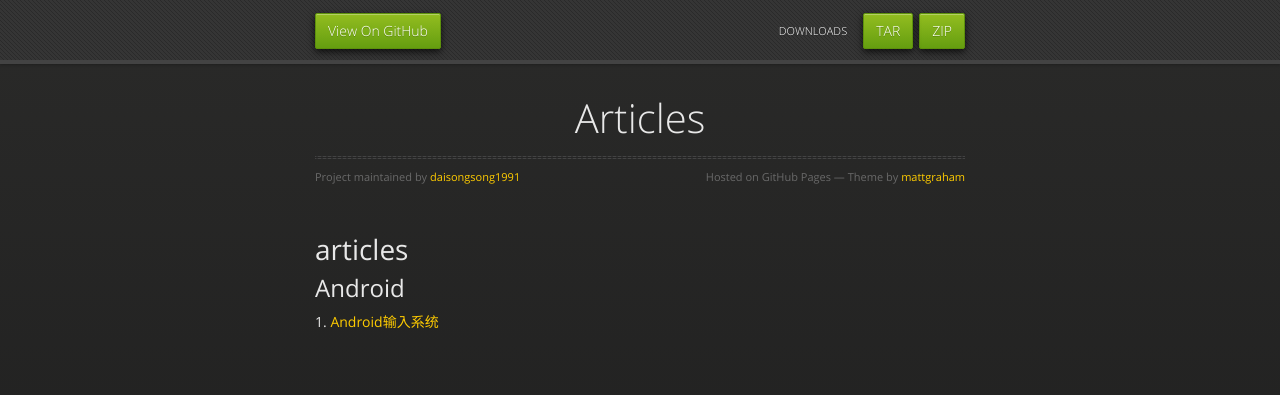
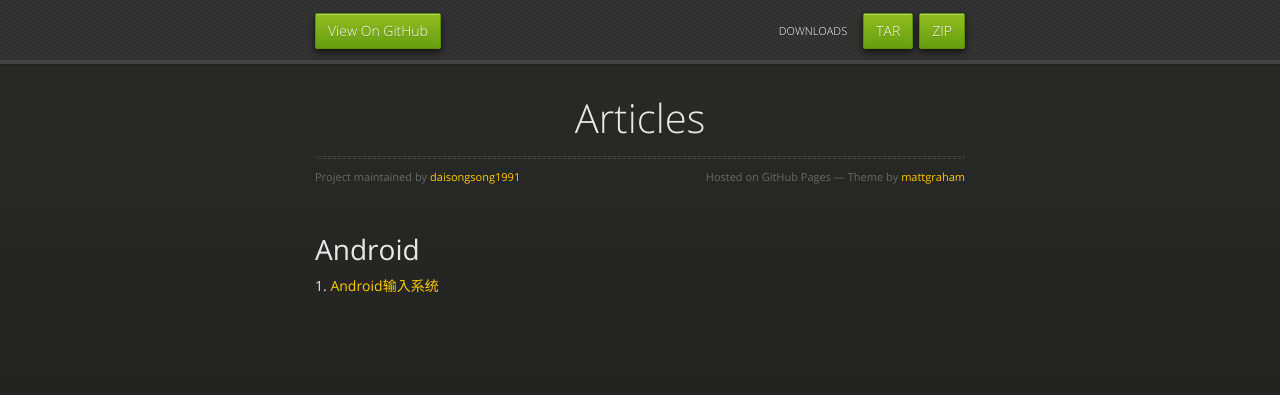
Before and after one commit to daisongsong1991/articles, a plain HTML site: page index.html in a window 1280 px wide. Drawn offline with nearby package versions, Linux system fonts and the light colour scheme.

Commit message:
修改索引页

```diff
--- a/index.html
+++ b/index.html
@@ -38,11 +38,9 @@
           <span class="credits right">Hosted on GitHub Pages &mdash; Theme by <a href="https://twitter.com/michigangraham">mattgraham</a></span>
         </div>
 
-        <h1>
-<a id="articles" class="anchor" href="#articles" aria-hidden="true"><span aria-hidden="true" class="octicon octicon-link"></span></a>articles</h1>
 
-<h2>
-<a id="android" class="anchor" href="#android" aria-hidden="true"><span aria-hidden="true" class="octicon octicon-link"></span></a>Android</h2>
+<h1>
+<a id="android" class="anchor" href="#android" aria-hidden="true"><span aria-hidden="true" class="octicon octicon-link"></span></a>Android</h1>
 
 <h4>
 <a id="1-android输入系统" class="anchor" href="#1-android%E8%BE%93%E5%85%A5%E7%B3%BB%E7%BB%9F" aria-hidden="true"><span aria-hidden="true" class="octicon octicon-link"></span></a>1. <a href="./android/input_system/input_system.html">Android输入系统</a>
```
